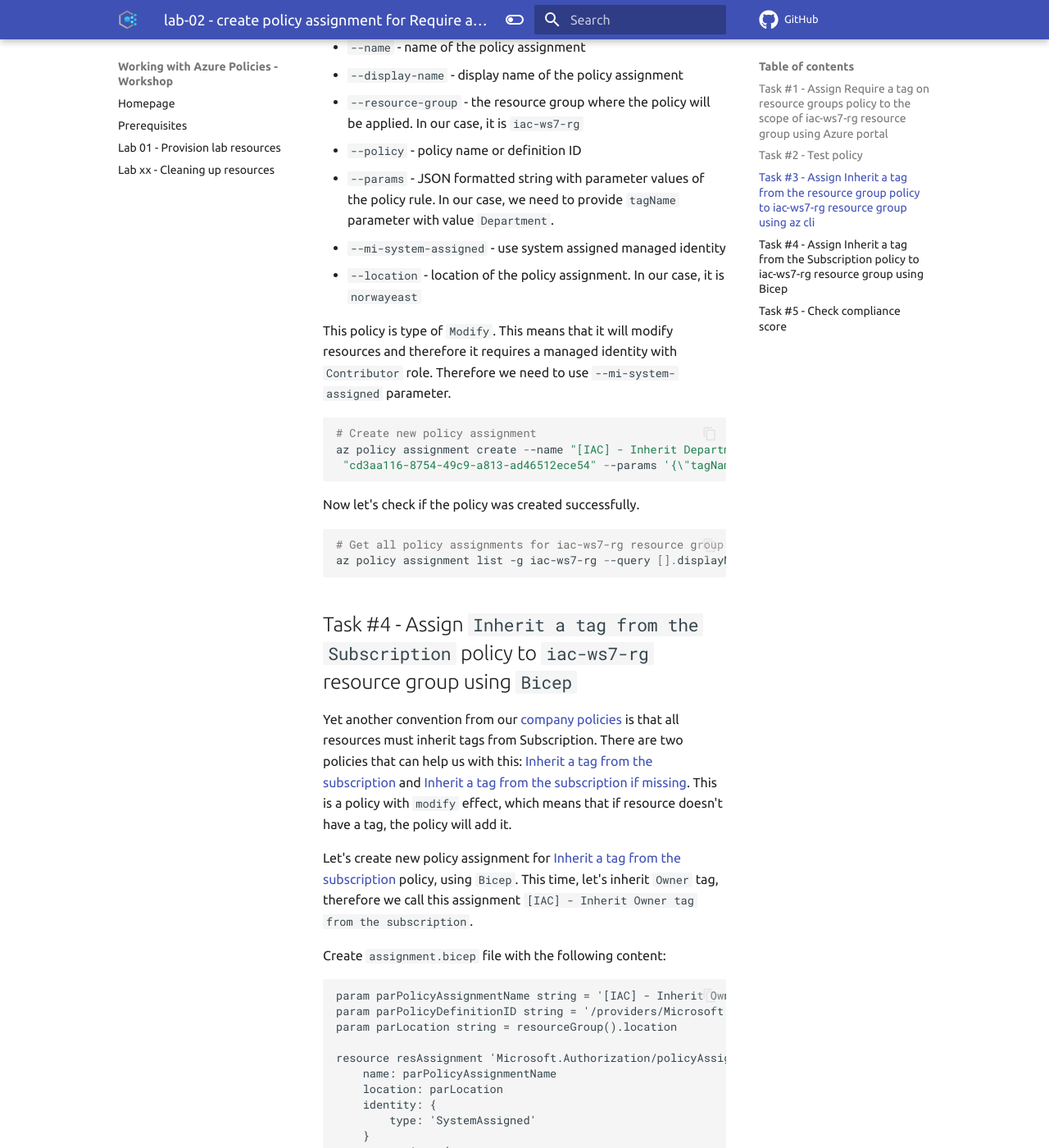
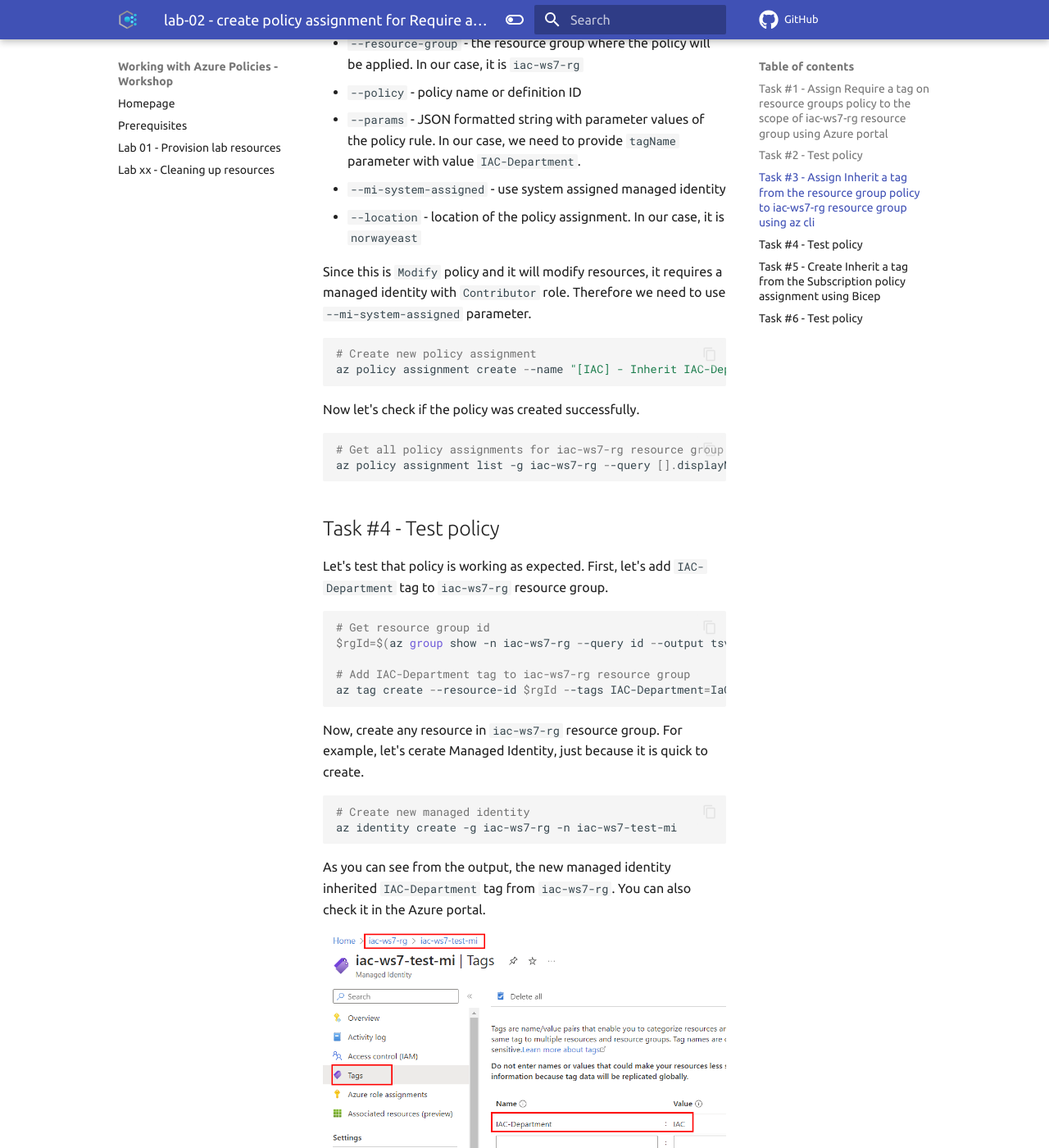
Before and after one commit to Infrastructure-AsCode/azure-policy-101, an MkDocs documentation site: the page built from docs/labs/lab-02/index.md, in a window 1280 px wide and 1400 px high, scrolled down 5434 px. Shown: the whole window at 82% size. Built offline with MkDocs 1.6.1 and Material for MkDocs 9.7.7, drawn with Linux system fonts in a browser that asks for light colours; comment, search, counter and statistics services are not loaded; some of the changed text lies outside the part shown.

Commit message:
WIP - lab02

````diff
--- a/docs/labs/lab-02/index.md
+++ b/docs/labs/lab-02/index.md
@@ -2,15 +2,15 @@
 
 ## Task #1 - Assign `Require a tag on resource groups` policy to the scope of `iac-ws7-rg` resource group using Azure portal
 
-According to our [company policies](../../company-policy.md), all Resource groups must have a `Department` tag.
+According to our [company policies](../../company-policy.md), all Resource groups must have a `IAC-Department` tag.
 
-Azure already provides a policy definition called [Require a tag on resource groups](https://www.azadvertizer.net/azpolicyadvertizer/96670d01-0a4d-4649-9c89-2d3abc0a5025.html) for this purpose. We just need to assign it to the scope of `iac-ws7-rg` resource group.
+Azure already provides a policy definition called [Require a tag on resource groups](https://www.azadvertizer.net/azpolicyadvertizer/96670d01-0a4d-4649-9c89-2d3abc0a5025.html) for this purpose. We just need to assign it to your Subscription scope.
 This policy requires one parameter called `tagName` and it uses policy effect `deny`, which means that if the policy is not compliant, the resource group creation will be denied.
 
 !!! info "Note"
-    When you assign Azure policy, you need to decide to what scope you want to assign it to. You can assign policy to Management Group, Subscription or Resource group scope. In our case, we will assign all policies to the scope of `iac-ws7-rg` resource group.
+    When you assign Azure policy, you need to decide to what scope you want to assign it to. You can assign policy to Management Group, Subscription or Resource group scope. For this workshop, we will assign all policies to the scope of Subscription or `iac-ws7-rg` resource group.
 
-Navigate to the `Settings->Policies` tab of your `iac-ws7-rg` resource group.
+Navigate to the `Settings->Policies` tab of your subscription.
 
 ![01](../../assets/images/lab-02/assign1.png)
 
@@ -28,15 +28,15 @@ Enter `Require a tag on resource groups` in the search box and click `Add`.
 
 ![01](../../assets/images/lab-02/assign4.png)
 
-This policy assignment will require that `Department` tags is present,and we want to follow our naming conventions, so let's call this assignment `[IAC] - Require a Department tag on resource groups` and goto `Parameters` tab.
+This policy assignment will require that `IAC-Department` tags is present,and we want to follow our naming conventions, so let's call this assignment `[IAC] - Require a IAC-Department tag on resource groups` and goto `Parameters` tab.
 
 ![01](../../assets/images/lab-02/assign5.png)
 
-This policy definition requires one parameter called `tagName`. Enter `Department` in the `Tag Name` box and click `Review + create`, check that everything looks good, and click `Create`. If there are any validation errors, fix them and try again.
+This policy definition requires one parameter called `tagName`. Enter `IAC-Department` in the `Tag Name` box and click `Review + create`, check that everything looks good, and click `Create`. If there are any validation errors, fix them and try again.
 
 ![01](../../assets/images/lab-02/assign6.png)
 
-After assignments are cerated, you can always find them under `Assignments` tab. Navigate to `Settings->Policies` tab of your `iac-ws7-rg` resource group and click on `Assignments` tab.
+After assignments are cerated, you can always find them under `Assignments` tab. Navigate to `Settings->Policies` tab of your subscription and click on `Assignments` tab.
 
 ![01](../../assets/images/lab-02/assign7.png)
 
@@ -44,27 +44,36 @@ You should now see your newly created policy assignment.
 
 ## Task #2 - Test policy
 
-Let's try to create a storage account without `Department` tag and check if the policy is working as expected.
+Let's try to create new Resource group without `IAC-Department` tag and check if the policy is working as expected.
 
 ```powershell
-az storage account create -g iac-ws7-rg -n safoobartest
+# Create new resource group without required tags
+az group create -n iac-ws7-test-rg -l norwayeast
 ```
 
 You should see an error message similar to this one:
 
 ```json
-(RequestDisallowedByPolicy) Resource 'safoobartest' was disallowed by policy. Policy identifiers: '[{"policyAssignment":{"name":"[IAC] - Require a Department tag on resources","id":"/subscriptions/.../resourceGroups/iac-ws7-rg/providers/Microsoft.Authorization/policyAssignments/1eb584cf0b424c739d8b6ddd"},"policyDefinition":{"name":"Require a tag on resources","id":"/providers/Microsoft.Authorization/policyDefinitions/871b6d14-10aa-478d-b590-94f262ecfa99"}}]'.
+(RequestDisallowedByPolicy) Resource 'iac-ws7-test-rg' was disallowed by policy. Policy identifiers: '[{"policyAssignment":{"name":"[IAC] - Require a IAC-Department tag on resource groups","id":"/subscriptions/8878beb2-5e5d-4418-81ae-783674eea324/providers/Microsoft.Authorization/policyAssignments/bc5fc9ede0044888b9bfe545"},"policyDefinition":{"name":"Require a tag on resource groups","id":"/providers/Microsoft.Authorization/policyDefinitions/96670d01-0a4d-4649-9c89-2d3abc0a5025"}}]'.
 ```
 
-As you can see, the creation of storage account was denied.
+As you can see, the creation of resource group was denied.
+
+Now let's try to create new Resource group with `IAC-Department` tag.
+
+```powershell
+# Create new resource group with required tags
+az group create -n iac-ws7-test-rg -l norwayeast --tags IAC-Department=IaC
+```
+Now you should be able to create new resource group without any issues.
 
 ## Task #3 - Assign `Inherit a tag from the resource group` policy to `iac-ws7-rg` resource group using `az cli`
 
-Another convention from our [company policies](../../company-policy.md) is that all resources under Resource Group should inherit tags from resource group. There are two policies that can help us with this: [Inherit a tag from the resource group](https://www.azadvertizer.net/azpolicyadvertizer/cd3aa116-8754-49c9-a813-ad46512ece54.html) and [Inherit a tag from the resource group if missing](https://www.azadvertizer.net/azpolicyadvertizer/ea3f2387-9b95-492a-a190-fcdc54f7b070.html). This is a policy with `modify` effect, which means that if resource doesn't have a tag, the policy will add it.
+Next convention from our [company policies](../../company-policy.md) is that all resources deployed into Resource Group should inherit tags from resource group. There is [Inherit a tag from the resource group](https://www.azadvertizer.net/azpolicyadvertizer/cd3aa116-8754-49c9-a813-ad46512ece54.html) policy that can help us with this. This is `Modify` policy, which means that if resource doesn't have a tag, the policy will add it.
 
-Let's create new policy assignment for [Inherit a tag from the resource group](https://www.azadvertizer.net/azpolicyadvertizer/cd3aa116-8754-49c9-a813-ad46512ece54.html) policy, using `az cli`.
+Let's create new policy assignment for `Inherit a tag from the resource group` policy, using `az cli`. This time we create assignment at the `iac-ws7-rg` resource group scope.
 
-We need to specify the name of the Tag that we want to inherit from the resource group. In our case, it is `Department`. We also want to follow our naming conventions, therefore we call this assignment `[IAC] - Inherit Department tag from the resource group`.
+We need to specify the name of the Tag that we want to inherit from the resource group. In our case, it is `IAC-Department`. We also want to follow our naming conventions, therefore we call this assignment `[IAC] - Inherit Department tag from the resource group`.
 
 [az policy assignment create](https://learn.microsoft.com/en-us/cli/azure/policy/assignment?view=azure-cli-latest#az-policy-assignment-create) command requires the following parameters:
 
@@ -72,16 +81,15 @@ We need to specify the name of the Tag that we want to inherit from the resource
 - `--display-name` - display name of the policy assignment
 - `--resource-group` - the resource group where the policy will be applied. In our case, it is `iac-ws7-rg`
 - `--policy` - policy name or definition ID
-- `--params` - JSON formatted string with parameter values of the policy rule. In our case, we need to provide `tagName` parameter with value `Department`.
+- `--params` - JSON formatted string with parameter values of the policy rule. In our case, we need to provide `tagName` parameter with value `IAC-Department`.
 - `--mi-system-assigned` - use system assigned managed identity
 - `--location` - location of the policy assignment. In our case, it is `norwayeast`
 
-This policy is type of `Modify`. This means that it will modify resources and therefore it requires a managed identity with `Contributor` role. Therefore we need to use `--mi-system-assigned` parameter.
+Since this is `Modify` policy and it will modify resources, it requires a managed identity with `Contributor` role. Therefore we need to use `--mi-system-assigned` parameter.
 
 ```powershell
 # Create new policy assignment
-az policy assignment create --name "[IAC] - Inherit Department tag from the resource group" --display-name "[IAC] - Inherit Department tag from the resource group" --resource-group "iac-ws7-rg" --policy
- "cd3aa116-8754-49c9-a813-ad46512ece54" --params '{\"tagName\": { \"value\": \"Department\"}}' --mi-system-assigned --location norwayeast
+az policy assignment create --name "[IAC] - Inherit IAC-Department tag from the resource group" --display-name "[IAC] - Inherit IAC-Department tag from the resource group" --resource-group iac-ws7-rg --policy  cd3aa116-8754-49c9-a813-ad46512ece54 --params '{\"tagName\": { \"value\": \"IAC-Department\"}}' --mi-system-assigned --location norwayeast
 ```
 
 Now let's check if the policy was created successfully.
@@ -91,16 +99,40 @@ Now let's check if the policy was created successfully.
 az policy assignment list -g iac-ws7-rg --query [].displayName -otsv
 ```
 
-## Task #4 - Assign `Inherit a tag from the Subscription` policy to `iac-ws7-rg` resource group using `Bicep`
+## Task #4 - Test policy
 
-Yet another convention from our [company policies](../../company-policy.md) is that all resources must inherit tags from Subscription. There are two policies that can help us with this: [Inherit a tag from the subscription](https://www.azadvertizer.net/azpolicyadvertizer/b27a0cbd-a167-4dfa-ae64-4337be671140.html) and [Inherit a tag from the subscription if missing](https://www.azadvertizer.net/azpolicyadvertizer/40df99da-1232-49b1-a39a-6da8d878f469.html). This is a policy with `modify` effect, which means that if resource doesn't have a tag, the policy will add it.
+Let's test that policy is working as expected.
+First, let's add `IAC-Department` tag to `iac-ws7-rg` resource group.
 
-Let's create new policy assignment for [Inherit a tag from the subscription](https://www.azadvertizer.net/azpolicyadvertizer/b27a0cbd-a167-4dfa-ae64-4337be671140.html) policy, using `Bicep`. This time, let's inherit `Owner` tag, therefore we call this assignment `[IAC] - Inherit Owner tag from the subscription`.
+```powershell
+# Get resource group id
+$rgId=$(az group show -n iac-ws7-rg --query id --output tsv)
+
+# Add IAC-Department tag to iac-ws7-rg resource group
+az tag create --resource-id $rgId --tags IAC-Department=IaC
+```
+
+Now, create any resource in `iac-ws7-rg` resource group. For example, let's cerate Managed Identity, just because it is quick to create.
+
+```powershell
+# Create new managed identity
+az identity create -g iac-ws7-rg -n iac-ws7-test-mi
+```
+
+As you can see from the output, the new managed identity inherited `IAC-Department` tag from `iac-ws7-rg`. You can also check it in the Azure portal.
+
+![01](../../assets/images/lab-02/test-itrg.png)
+
+## Task #5 - Create  `Inherit a tag from the Subscription` policy assignment using `Bicep`
+
+Yet another convention from our [company policies](../../company-policy.md) is that all resources must inherit tags from Subscription. [Inherit a tag from the subscription](https://www.azadvertizer.net/azpolicyadvertizer/b27a0cbd-a167-4dfa-ae64-4337be671140.html) policy can can be used for this us-case. As with `Inherit a tag from the resource group`, this is `Modify` policy, which means that if resource doesn't have a tag, the policy will add it.
+
+Let's create new policy assignment for `Inherit a tag from the subscription` policy, using `Bicep`. This time, let's inherit `IAC-Owner` tag, therefore we call this assignment `[IAC] - Inherit IAC-Owner tag from the subscription`. The assignment scope for this policy is `iac-ws7-rg` resource group.
 
 Create `assignment.bicep` file with the following content:
 
 ```bicep
-param parPolicyAssignmentName string = '[IAC] - Inherit Owner tag from the subscription'
+param parPolicyAssignmentName string = '[IAC] - Inherit IAC-Owner tag from the subscription'
 param parPolicyDefinitionID string = '/providers/Microsoft.Authorization/policyDefinitions/b27a0cbd-a167-4dfa-ae64-4337be671140'
 param parLocation string = resourceGroup().location
 
@@ -115,7 +147,7 @@ resource resAssignment 'Microsoft.Authorization/policyAssignments@2022-06-01' =
       policyDefinitionId: parPolicyDefinitionID
       parameters: {
         tagName: {
-          value: 'Owner'
+          value: 'IAC-Owner'
         }
       }
     }
@@ -136,14 +168,26 @@ az deployment group create --name 'assign-policy' --resource-group 'iac-ws7-rg'
 az policy assignment list -g iac-ws7-rg --query [].displayName -otsv
 ```
 
-## Task #5 - Check compliance score
 
-Navigate to `Settings->Policies` tab of your `iac-ws7-rg` resource group.
+## Task #6 - Test policy
 
-![01](../../assets/images/lab-02/complience-0.png)
+Let's test that policy is working as expected.
+First, let's add `IAC-Owner` tag to your subscription.
 
-Then click on `Compliance` tab, enter `iac` in the `Search` box and see the compliance score.
+```powershell
+# Get subscription id
+$subscriptionId=$(az account show --query id --output tsv)
+# Add IAC-Owner tag to subscription
+az tag create --resource-id /subscriptions/$subscriptionId --tags IAC-Owner=JamesBond
+```
 
-![01](../../assets/images/lab-02/complience-1.png)
+Next, create another instance of Managed Identity.
 
-At the moment, the compliance score is 0%. The `[IAC] - Require a Department tag on resource groups` policy shows that there is is one non complaint resource group, `[IAC] - Inherit Owner tag from the subscription` shows that there are 7non complaint resources and `[IAC] - Inherit Department tag from the resource group` is 100% compliant.
+```powershell
+# Create new managed identity
+az identity create -g iac-ws7-rg -n iac-ws7-test1-mi
+```
+
+As you can see from the output, the new managed identity inherited both tags, `IAC-Department` from `iac-ws7-rg` resource group and `IAC-Owner` from Subscription. You can also check it in the Azure portal.
+
+![01](../../assets/images/lab-02/test-itsub.png)
````
Also changed, not shown: other parts of docs/labs/lab-02/index.md (+1 -1 lines), docs/company-policy.md (+3 -4 lines), docs/labs/lab-08/index.md (+1 -0 lines), docs/assets/images/lab-02/assign1.png, docs/assets/images/lab-02/assign3.png, docs/assets/images/lab-02/assign5.png, docs/assets/images/lab-02/assign6.png, docs/assets/images/lab-02/assign7.png, docs/assets/images/lab-02/test-itrg.png (added), docs/assets/images/lab-02/test-itsub.png (added), 1 other file.
